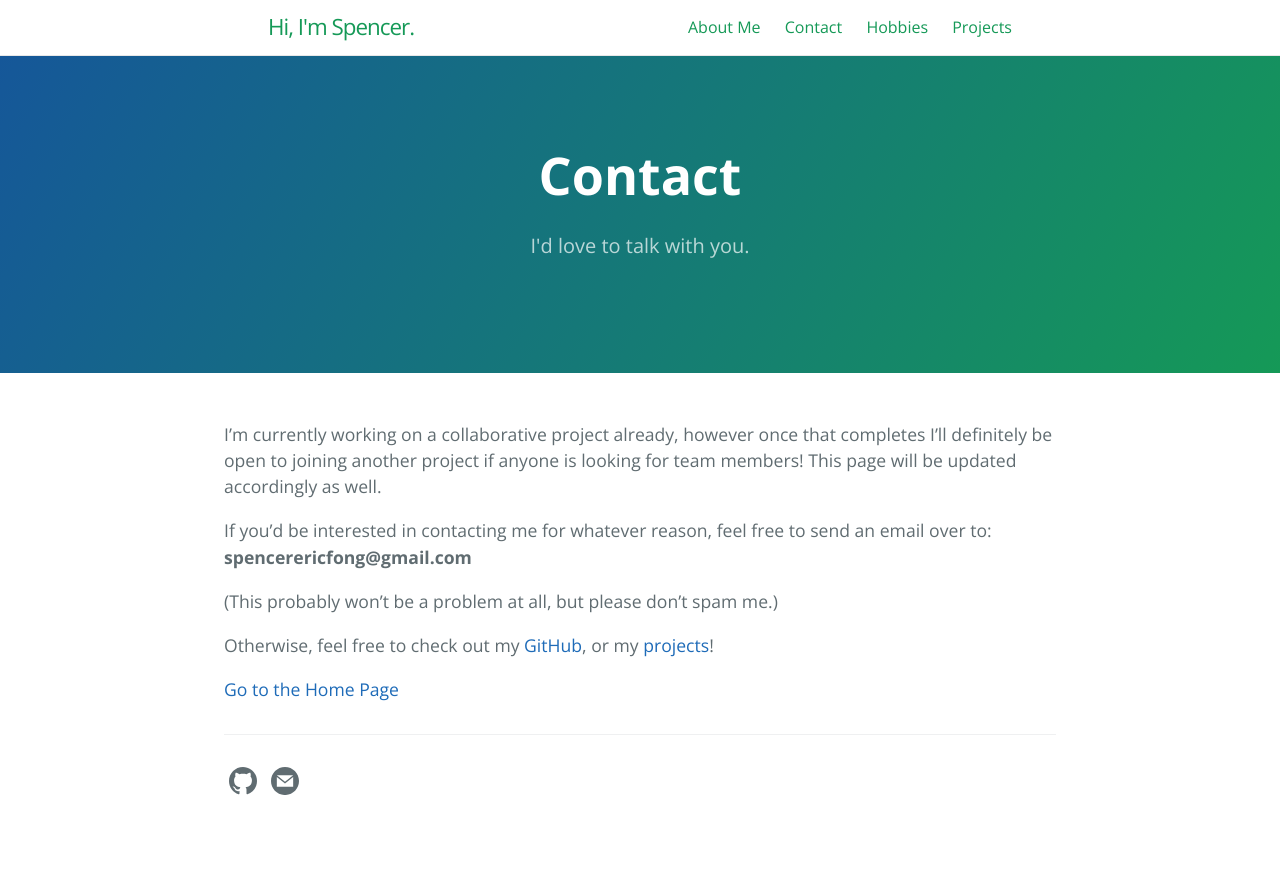
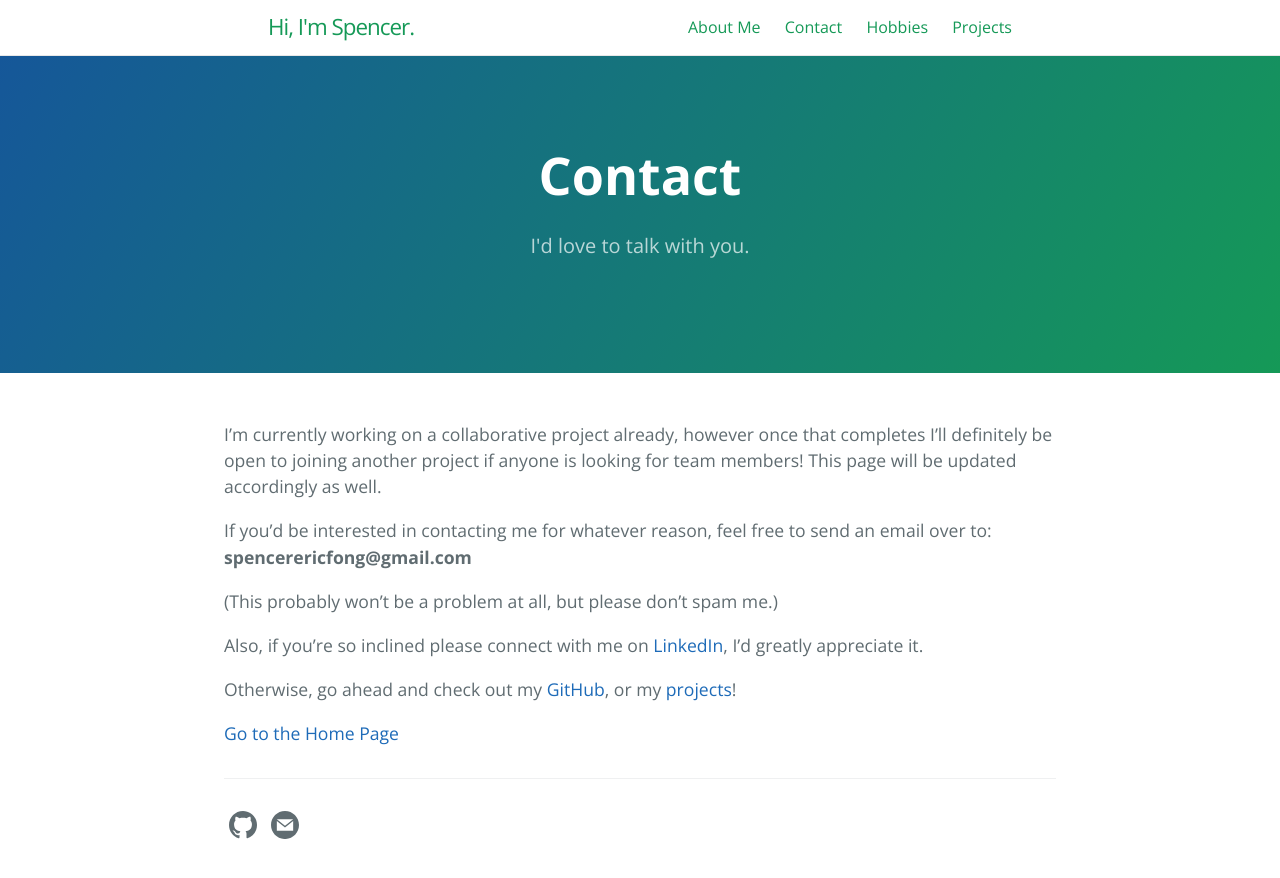
Before and after one commit to spencerericfong/spencerericfong.github.io, a Jekyll site: the page built from contact.md, in a window 1280 px wide. Shown: the top 878 px of the page. Built offline with Jekyll 4.4.1, drawn with Linux system fonts in a browser that asks for light colours.

Commit message:
added linkedin to contact

```diff
--- a/contact.md
+++ b/contact.md
@@ -11,7 +11,9 @@ If you'd be interested in contacting me for whatever reason, feel free to send a
 
 (This probably won't be a problem at all, but please don't spam me.)
 
-Otherwise, feel free to check out my [GitHub](https://github.com/spencerericfong), or my [projects](/projects.html)!
+Also, if you're so inclined please connect with me on [LinkedIn](www.linkedin.com/in/spencer-eric-fong), I'd greatly appreciate it.
+
+Otherwise, go ahead and check out my [GitHub](https://github.com/spencerericfong), or my [projects](/projects.html)!
 
 
 [Go to the Home Page]({{ site.url }}{{ site.baseurl }})
```
